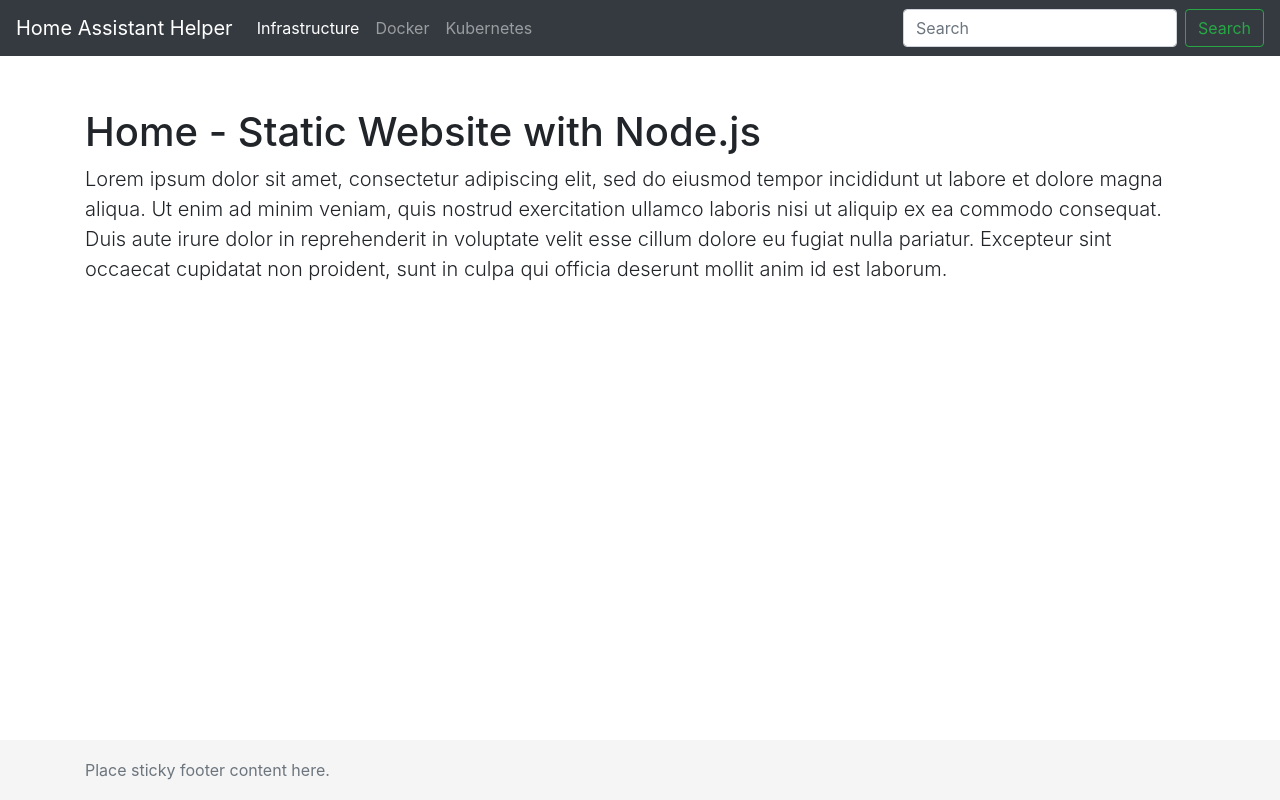
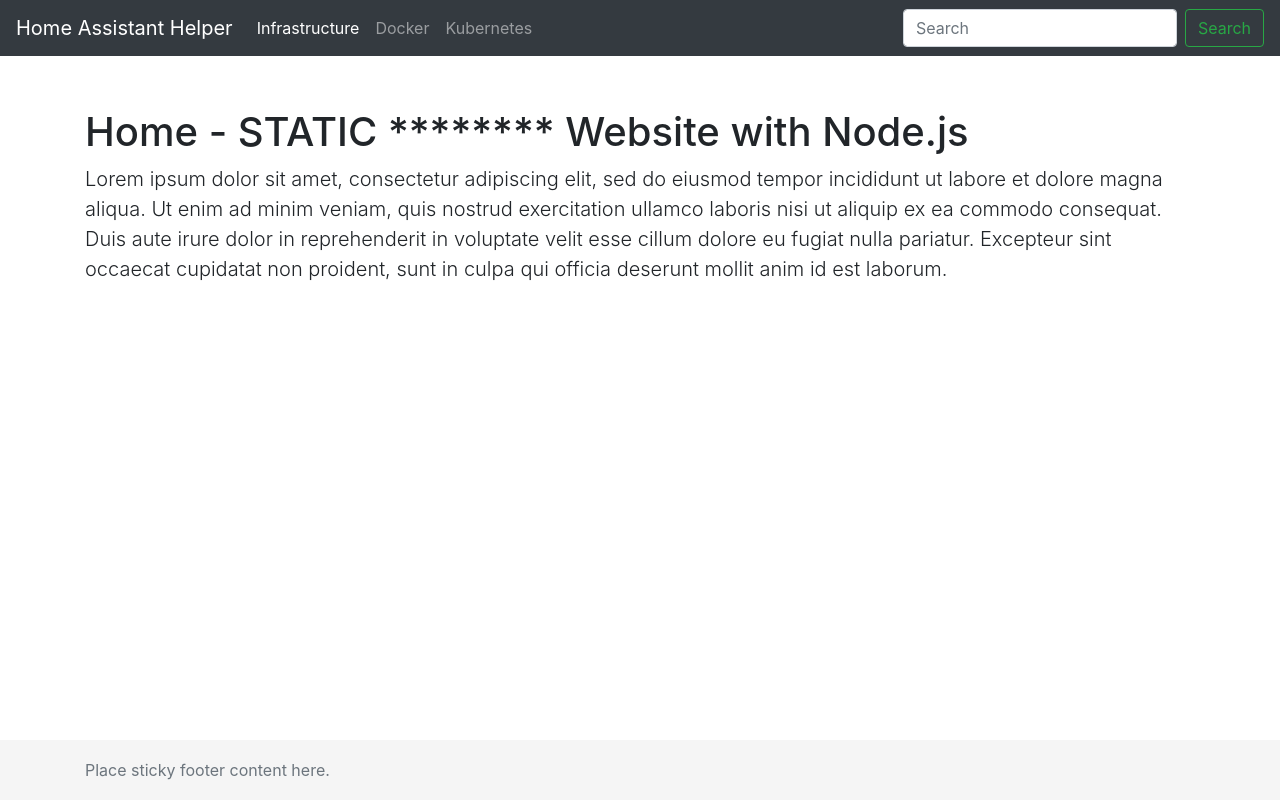
Before and after one commit to kvnkrr/HA_AutomationHelper_BE, a website: page public/index.html in a window 1280 px wide. Drawn offline with nearby package versions, Linux system fonts and the light colour scheme.

```diff
--- a/public/index.html
+++ b/public/index.html
@@ -42,7 +42,7 @@
 
     <!-- Begin page content -->
     <main role="main" class="container">
-    <h1 class="mt-5">Home - Static Website with Node.js</h1>
+    <h1 class="mt-5">Home - STATIC ******** Website with Node.js</h1>
     <p class="lead">Lorem ipsum dolor sit amet, consectetur adipiscing elit, sed do eiusmod tempor incididunt ut labore et dolore magna aliqua. Ut enim ad minim veniam, quis nostrud exercitation ullamco laboris nisi ut aliquip ex ea commodo consequat. Duis aute irure dolor in reprehenderit in voluptate velit esse cillum dolore eu fugiat nulla pariatur. Excepteur sint occaecat cupidatat non proident, sunt in culpa qui officia deserunt mollit anim id est laborum.</p>
     </main>
 
```
Also changed, not shown: .github/workflows/npm-publish-github-packages.yml.
